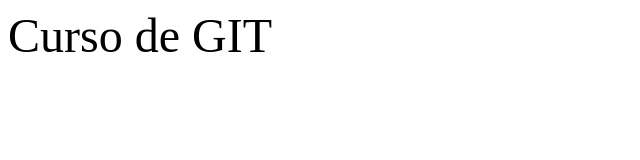
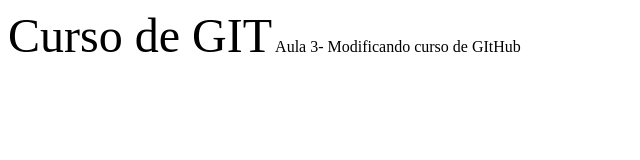
Before and after one commit to Alexsalem/CursoGITHub, a plain HTML site: page index.html in a window 1280 px wide. Shown: the whole page, without its empty margins (0-640 px from the left). Drawn offline with Linux system fonts and the light colour scheme.

Commit message:
HTML Modificado

```diff
--- a/index.html
+++ b/index.html
@@ -2,5 +2,6 @@
 <title>Curso de Git</Title>
 <body>
  <font size=12 name='Times new roman'>Curso de GIT</font>
+ Aula 3- Modificando curso de GItHub
 </body>
 </html>
```
